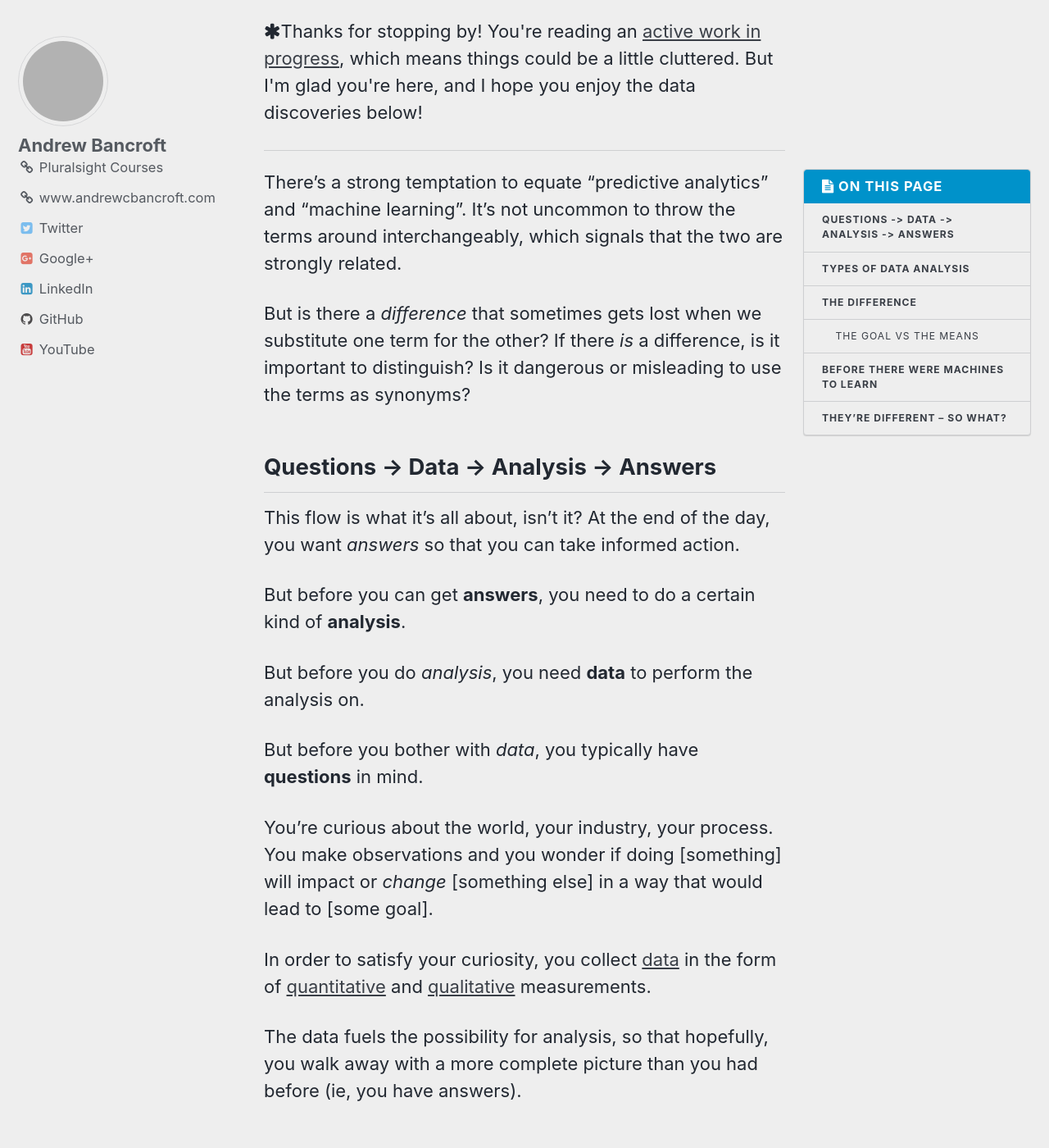
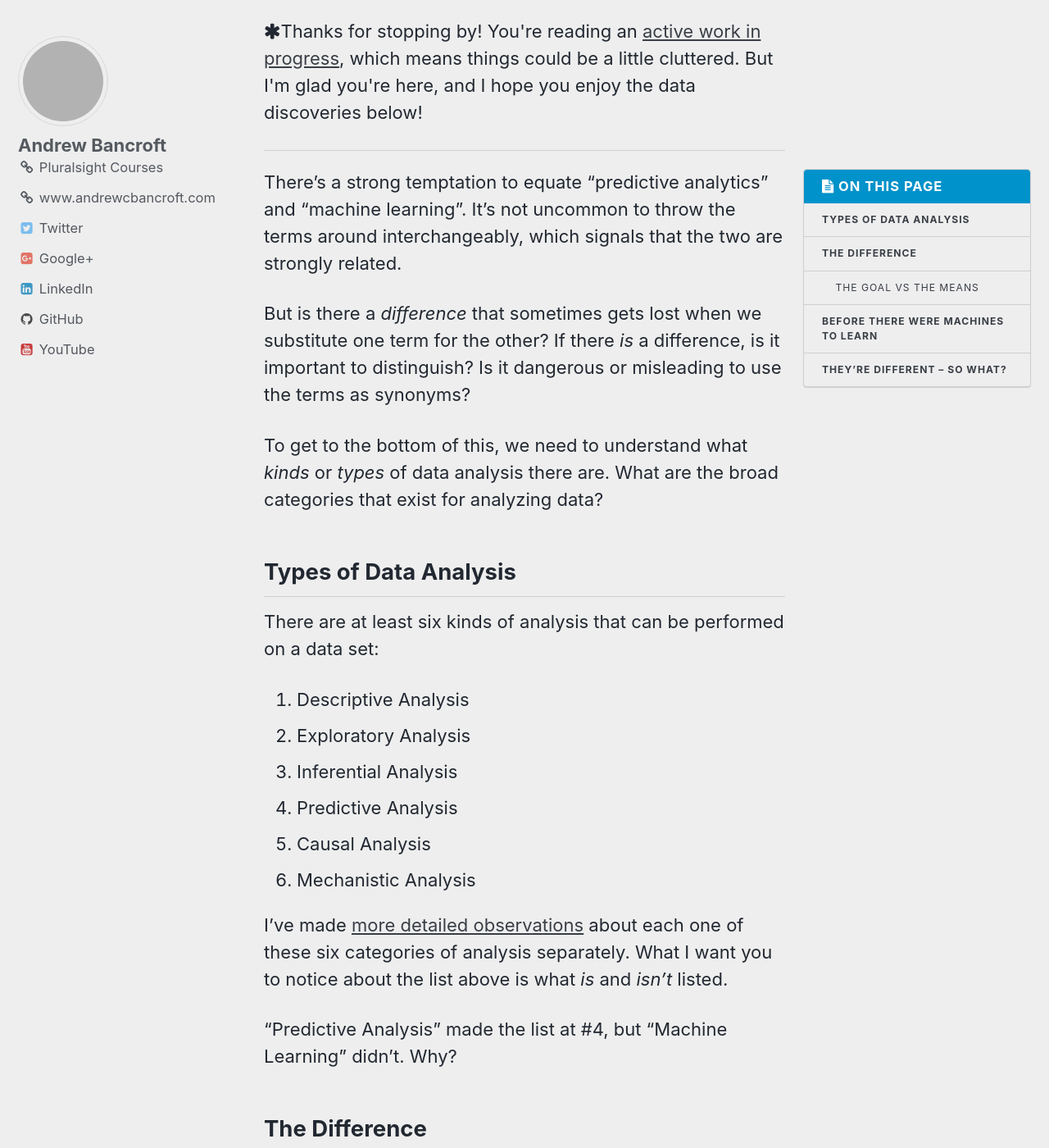
Before and after one commit to andrewcbancroft/datadaylife-blog, a Jekyll site: the page built from _posts/2018-01-09-predictive-analytics-vs-machine-learning-whats-the-difference.md, in a window 1280 px wide and 1400 px high, scrolled down 246 px. Shown: the whole window at 82% size. Built offline with Jekyll 4.4.1, drawn with Linux system fonts in a browser that asks for light colours; comment, search, counter and statistics services are not loaded; grey boxes are pictures that could not be loaded.

Commit message:
Update 2018-01-09-predictive-analytics-vs-machine-learning-whats-the-difference.md

```diff
--- a/_posts/2018-01-09-predictive-analytics-vs-machine-learning-whats-the-difference.md
+++ b/_posts/2018-01-09-predictive-analytics-vs-machine-learning-whats-the-difference.md
@@ -11,20 +11,7 @@ There's a strong temptation to equate "predictive analytics" and "machine learni
 
 But is there a *difference* that sometimes gets lost when we substitute one term for the other? If there *is* a difference, is it important to distinguish? Is it dangerous or misleading to use the terms as synonyms?
 
-## Questions -> Data -> Analysis -> Answers
-This flow is what it's all about, isn't it?  At the end of the day, you want *answers* so that you can take informed action.
-
-But before you can get **answers**, you need to do a certain kind of **analysis**.
-
-But before you do *analysis*, you need **data** to perform the analysis on.
-
-But before you bother with *data*, you typically have **questions** in mind.
-
-You're curious about the world, your industry, your process. You make observations and you wonder if doing [something] will impact or *change* [something else] in a way that would lead to [some goal].
-
-In order to satisfy your curiosity, you collect [data](https://www.dataday.life/what-is-data-like-im-five/) in the form of [quantitative](https://www.dataday.life/what-is-data-like-im-five/#quantitative-numerical) and [qualitative](https://www.dataday.life/what-is-data-like-im-five/#qualitative-categorical) measurements.
-
-The data fuels the possibility for analysis, so that hopefully, you walk away with a more complete picture than you had before (ie, you have answers).
+To get to the bottom of this, we need to understand what *kinds* or *types* of data analysis there are.  What are the broad categories that exist for analyzing data?
 
 ## Types of Data Analysis
 There are at least six kinds of analysis that can be performed on a data set:
```
